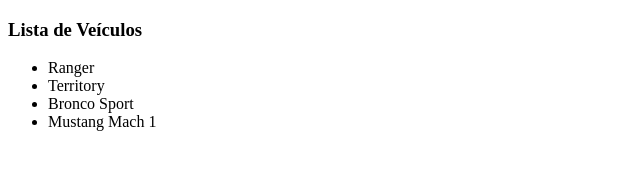
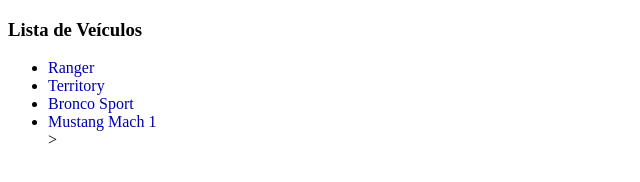
Before and after one commit to mateusang12/ford_catalog, a plain HTML site: page index.html in a window 1280 px wide. Shown: the whole page, without its empty margins (0-640 px from the left). Drawn offline with Linux system fonts and the light colour scheme.

Commit message:
alteração da cor

```diff
--- a/index.html
+++ b/index.html
@@ -10,10 +10,10 @@
 			<section>
 				<h3> Lista de Veículos </h3>
 				<ul>
-					<li>Ranger</li>
-					<li>Territory</li>
-					<li>Bronco Sport</li>
-					<li>Mustang Mach 1</li>
+					<li><font color="#0000AA">Ranger </font></li>
+                    <li><font color="#0000AA">Territory</font></li>
+					<li><font color="#0000AA">Bronco Sport</font></li>
+					<li><font color="#0000AA">Mustang Mach 1</font></li> >
 				</ul>
 			</section>
 		</main>
```
